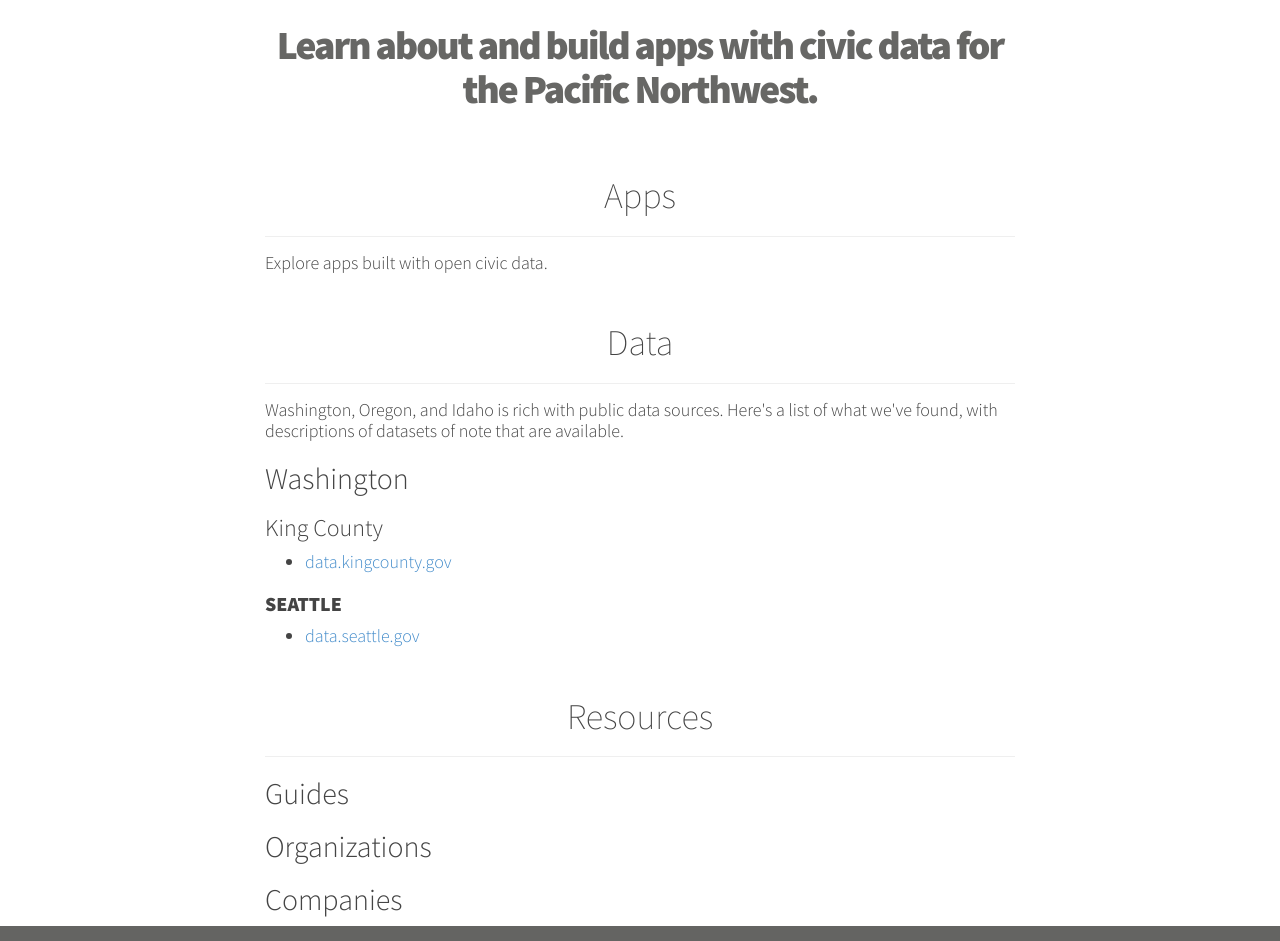
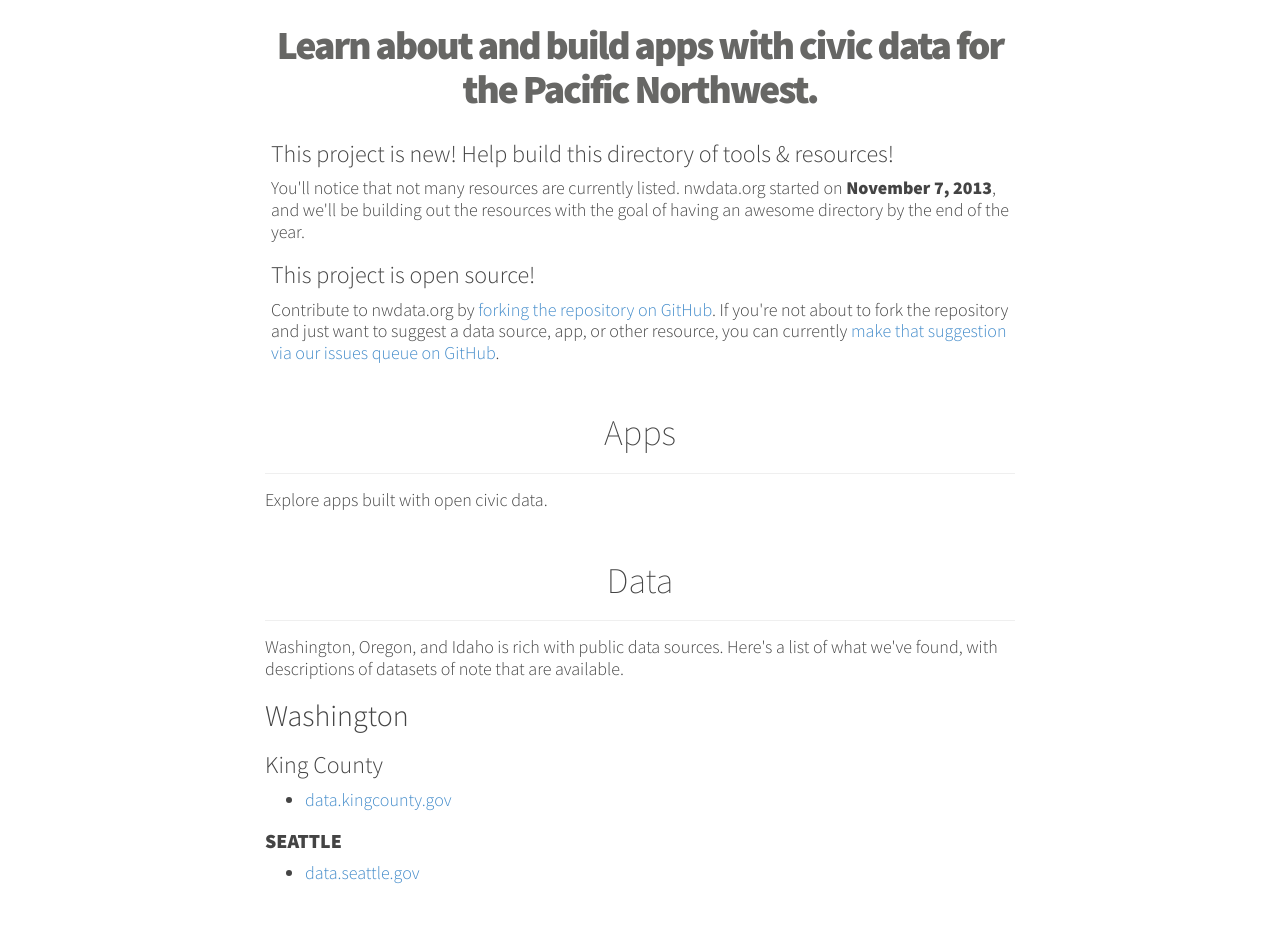
Before and after one commit to hellenlarach/nwdata.org, a website: page index.ejs in a window 1280 px wide. Shown: the part 893-1834 px from the top of the page. Drawn offline with nearby package versions, Linux system fonts and the light colour scheme; files that its build step writes are made by us from their sources.

Commit message:
add github stuff

```diff
--- a/index.ejs
+++ b/index.ejs
@@ -32,6 +32,12 @@
   <section id="hello">
     <div class="container">
       <h1>Learn about and build apps with civic data for the Pacific Northwest.</h1>
+
+      <h3>This project is new! Help build this directory of tools & resources!</h3>
+      <p>You'll notice that not many resources are currently listed. nwdata.org started on <b>November 7, 2013</b>, and we'll be building out the resources with the goal of having an awesome directory by the end of the year.</p>
+
+      <h3>This project is open source!</h3>
+      <p>Contribute to nwdata.org by <a href="https://github.com/sethvincent/nwdata.org" target="_blank">forking the repository on GitHub</a>. If you're not about to fork the repository and just want to suggest a data source, app, or other resource, you can currently <a href="https://github.com/sethvincent/nwdata.org/issues" target="_blank">make that suggestion via our issues queue on GitHub</a>.
     </div>
   </section>
 
```
Also changed, not shown: dist/index.html.
